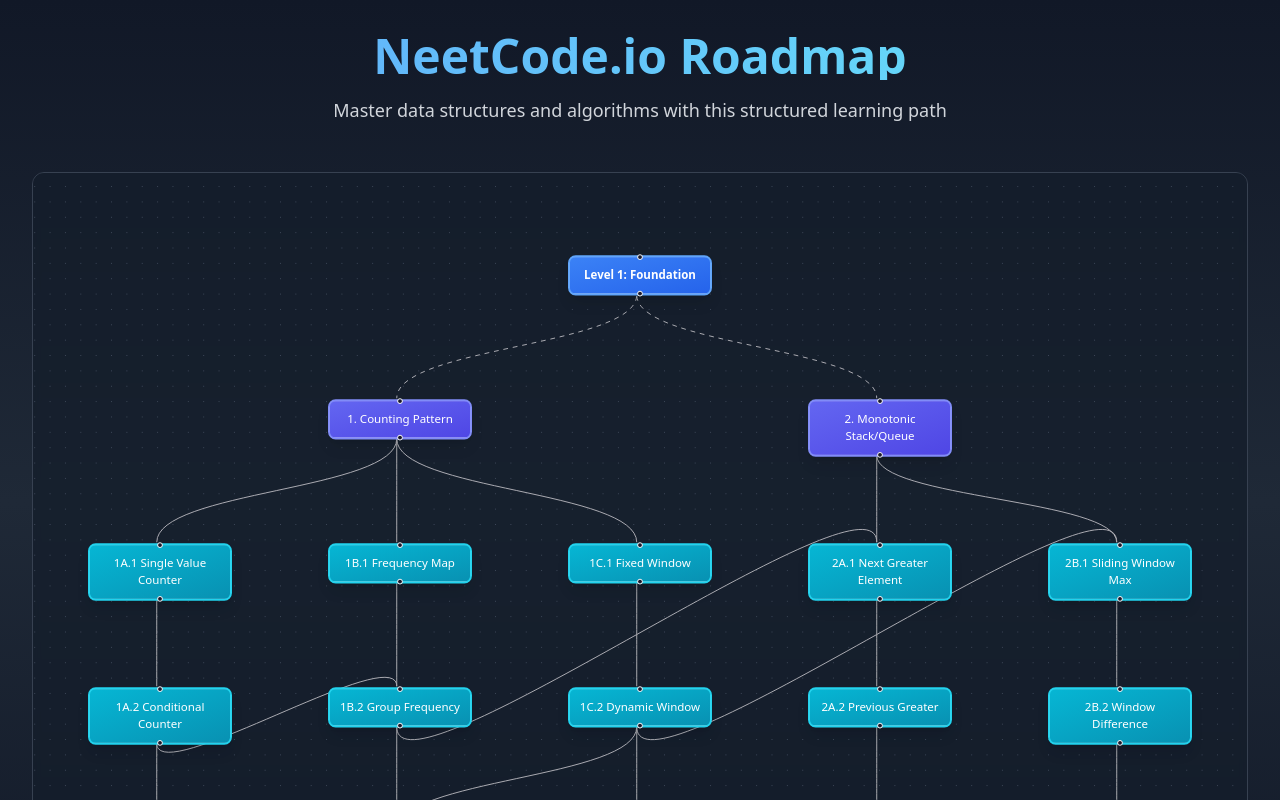
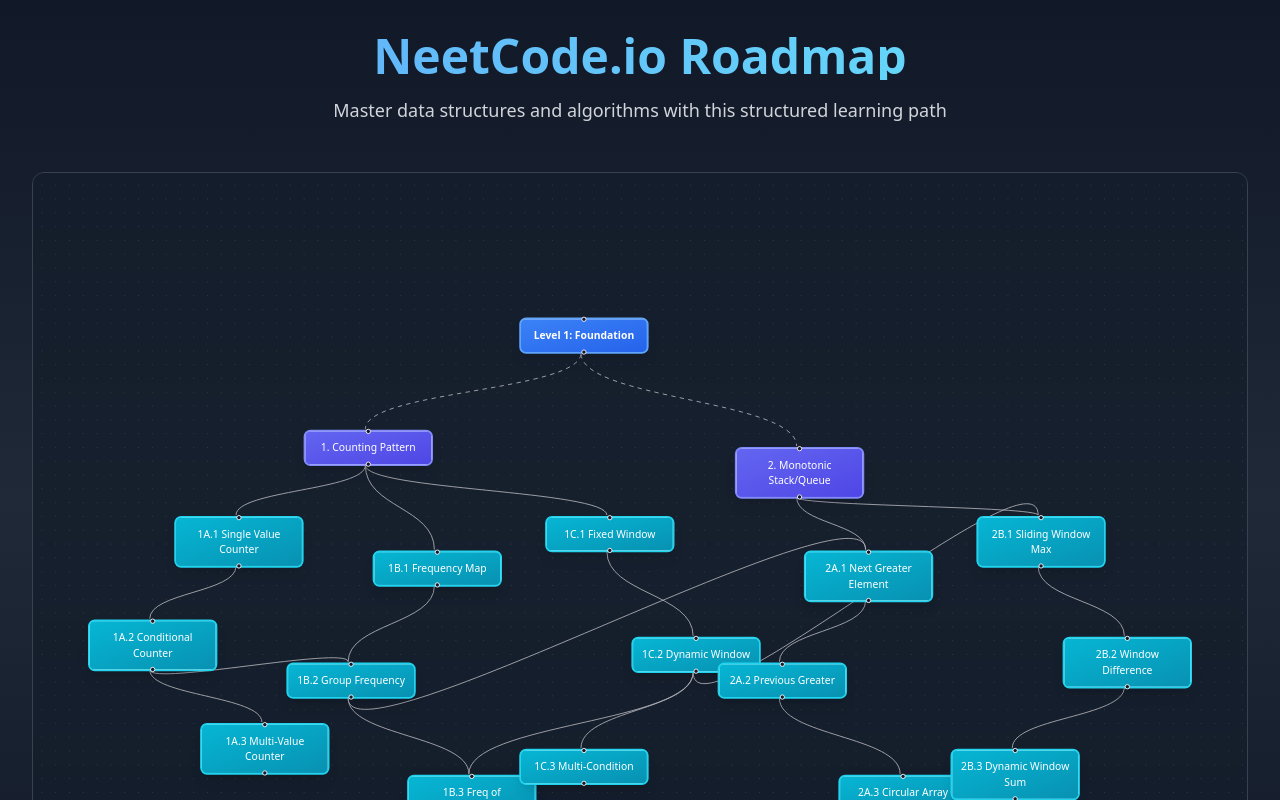
Before and after one commit to s0oraj12/learning-pathway-sculptor, a React (Vite) app: page / in a window 1280 px wide. Shown: the top 800 px of the page. Built offline with nearby package versions, Linux system fonts and the light colour scheme.

Commit message:
Improve Graph Layout for Chaos
Modified the layout of the graph in the RoadmapFlow component to create a more chaotic appearance, moving away from a linear structure.
[skip gpt_engineer]

```diff
--- a/src/components/RoadmapFlow.tsx
+++ b/src/components/RoadmapFlow.tsx
@@ -18,7 +18,7 @@ const initialNodes: Node[] = [
   {
     id: 'start',
     data: { label: 'Level 1: Foundation' },
-    position: { x: 500, y: 0 },
+    position: { x: 450, y: 50 },
     className: 'start-node'
   },
 
@@ -26,13 +26,13 @@ const initialNodes: Node[] = [
   {
     id: 'p1',
     data: { label: '1. Counting Pattern' },
-    position: { x: 250, y: 150 },
+    position: { x: 200, y: 180 },
     className: 'pattern-node'
   },
   {
     id: 'p2',
     data: { label: '2. Monotonic Stack/Queue' },
-    position: { x: 750, y: 150 },
+    position: { x: 700, y: 200 },
     className: 'pattern-node'
   },
 
@@ -40,19 +40,19 @@ const initialNodes: Node[] = [
   {
     id: 'c1',
     data: { label: '1A.1 Single Value Counter' },
-    position: { x: 0, y: 300 },
+    position: { x: 50, y: 280 },
     className: 'subpattern-node'
   },
   {
     id: 'c2',
     data: { label: '1A.2 Conditional Counter' },
-    position: { x: 0, y: 450 },
+    position: { x: -50, y: 400 },
     className: 'subpattern-node'
   },
   {
     id: 'c3',
     data: { label: '1A.3 Multi-Value Counter' },
-    position: { x: 0, y: 600 },
+    position: { x: 80, y: 520 },
     className: 'subpattern-node'
   },
 
@@ -60,19 +60,19 @@ const initialNodes: Node[] = [
   {
     id: 'f1',
     data: { label: '1B.1 Frequency Map' },
-    position: { x: 250, y: 300 },
+    position: { x: 280, y: 320 },
     className: 'subpattern-node'
   },
   {
     id: 'f2',
     data: { label: '1B.2 Group Frequency' },
-    position: { x: 250, y: 450 },
+    position: { x: 180, y: 450 },
     className: 'subpattern-node'
   },
   {
     id: 'f3',
     data: { label: '1B.3 Freq of Frequencies' },
-    position: { x: 250, y: 600 },
+    position: { x: 320, y: 580 },
     className: 'subpattern-node'
   },
 
@@ -80,19 +80,19 @@ const initialNodes: Node[] = [
   {
     id: 'w1',
     data: { label: '1C.1 Fixed Window' },
-    position: { x: 500, y: 300 },
+    position: { x: 480, y: 280 },
     className: 'subpattern-node'
   },
   {
     id: 'w2',
     data: { label: '1C.2 Dynamic Window' },
-    position: { x: 500, y: 450 },
+    position: { x: 580, y: 420 },
     className: 'subpattern-node'
   },
   {
     id: 'w3',
     data: { label: '1C.3 Multi-Condition' },
-    position: { x: 500, y: 600 },
+    position: { x: 450, y: 550 },
     className: 'subpattern-node'
   },
 
@@ -100,19 +100,19 @@ const initialNodes: Node[] = [
   {
     id: 'n1',
     data: { label: '2A.1 Next Greater Element' },
-    position: { x: 750, y: 300 },
+    position: { x: 780, y: 320 },
     className: 'subpattern-node'
   },
   {
     id: 'n2',
     data: { label: '2A.2 Previous Greater' },
-    position: { x: 750, y: 450 },
+    position: { x: 680, y: 450 },
     className: 'subpattern-node'
   },
   {
     id: 'n3',
     data: { label: '2A.3 Circular Array' },
-    position: { x: 750, y: 600 },
+    position: { x: 820, y: 580 },
     className: 'subpattern-node'
   },
 
@@ -120,19 +120,19 @@ const initialNodes: Node[] = [
   {
     id: 'm1',
     data: { label: '2B.1 Sliding Window Max' },
-    position: { x: 1000, y: 300 },
+    position: { x: 980, y: 280 },
     className: 'subpattern-node'
   },
   {
     id: 'm2',
     data: { label: '2B.2 Window Difference' },
-    position: { x: 1000, y: 450 },
+    position: { x: 1080, y: 420 },
     className: 'subpattern-node'
   },
   {
     id: 'm3',
     data: { label: '2B.3 Dynamic Window Sum' },
-    position: { x: 1000, y: 600 },
+    position: { x: 950, y: 550 },
     className: 'subpattern-node'
   },
 ];
```
